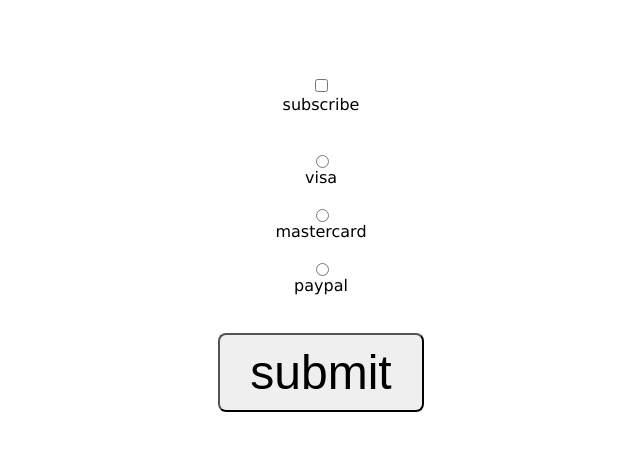
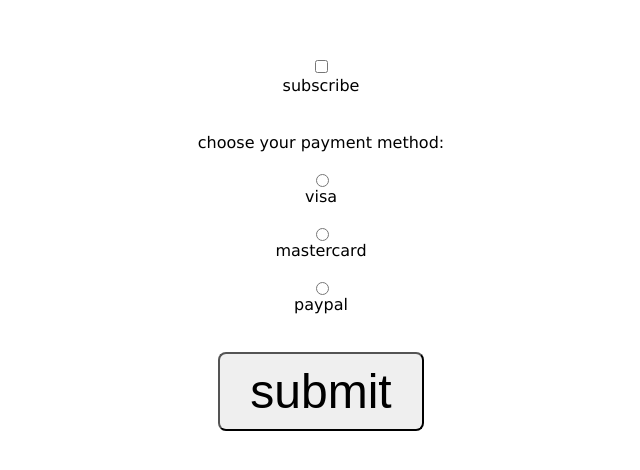
Before and after one commit to chandrukavishetti/javascript, a plain HTML site: page 04_checked_property/index.html in a window 1280 px wide. Shown: the part 124-594 px from the top of the page, without its empty margins (319-959 px from the left). Drawn offline with Linux system fonts and the light colour scheme.

```diff
--- a/04_checked_property/index.html
+++ b/04_checked_property/index.html
@@ -12,7 +12,9 @@
     <input type="checkbox" id="myCheckBox">
     <label for="myCheckBox">subscribe</label><br><br>
 
+    <label for="mySelect">choose your payment method:</label><br>
     <input type="radio" id="visaBtn" name="card">
+
     <label for="visaBtn">visa</label><br>
 
     <input type="radio" id="masterCardBtn" name="card">
```
